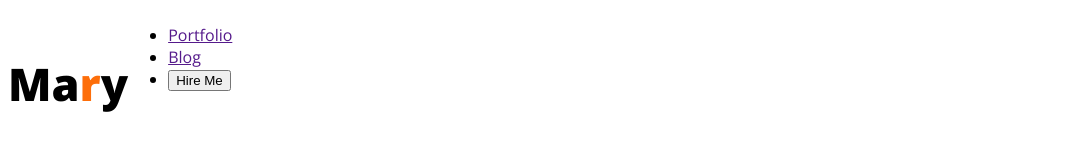
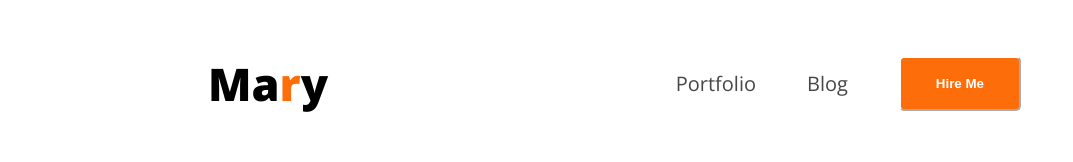
Before and after one commit to muhsinabdullah/My-Portfolio, a plain HTML site: page index.html in a window 1280 px wide. Shown: the whole page, without its empty margins (0-1073 px from the left). Drawn offline with nearby package versions, Linux system fonts and the light colour scheme.

Commit message:
more nav style

```diff
--- a/index.html
+++ b/index.html
@@ -17,9 +17,9 @@
         <nav>
             <h3 class="nav-title">Ma<span class="text-primary">r</span>y</h3>
             <ul>
-                <li><a href="">Portfolio</a></li>
-                <li><a href="">Blog</a></li>
-                <li><a href=""><button>Hire Me</button></a></li>
+                <li><a class="dark-2" href="">Portfolio</a></li>
+                <li><a  class="dark-2" href="">Blog</a></li>
+                <li><a href=""><button class="btn-primary">Hire Me</button></a></li>
             </ul>
         </nav>
     </header>
--- a/styles/portfolio.css
+++ b/styles/portfolio.css
@@ -10,12 +10,39 @@
 .text-primary{
     color: #FD6E0A;
 }
+.dark-2{
+    color: #474747;
+}
+.btn-primary{
+    background-color: #FD6E0A;
+    color: white;
+    font-weight: bold;
+    padding: 18px 35px;
+    border-radius: 5px;
+    border-color: white;
+}
 /* Nav styles */
 nav{
     display: flex;
+    align-items: center;
+    justify-content: space-between;
+    margin: 0 200px;
 }
 
 .nav-title{
     font-weight: 800;
     font-size: 45px;
 }
+nav ul{
+    display: flex;
+    align-items: center;
+}
+nav ul li{
+    list-style: none;
+    margin-right: 51px;
+}
+
+nav ul a{
+    text-decoration: none;
+    font-size: 20px;
+}
```
